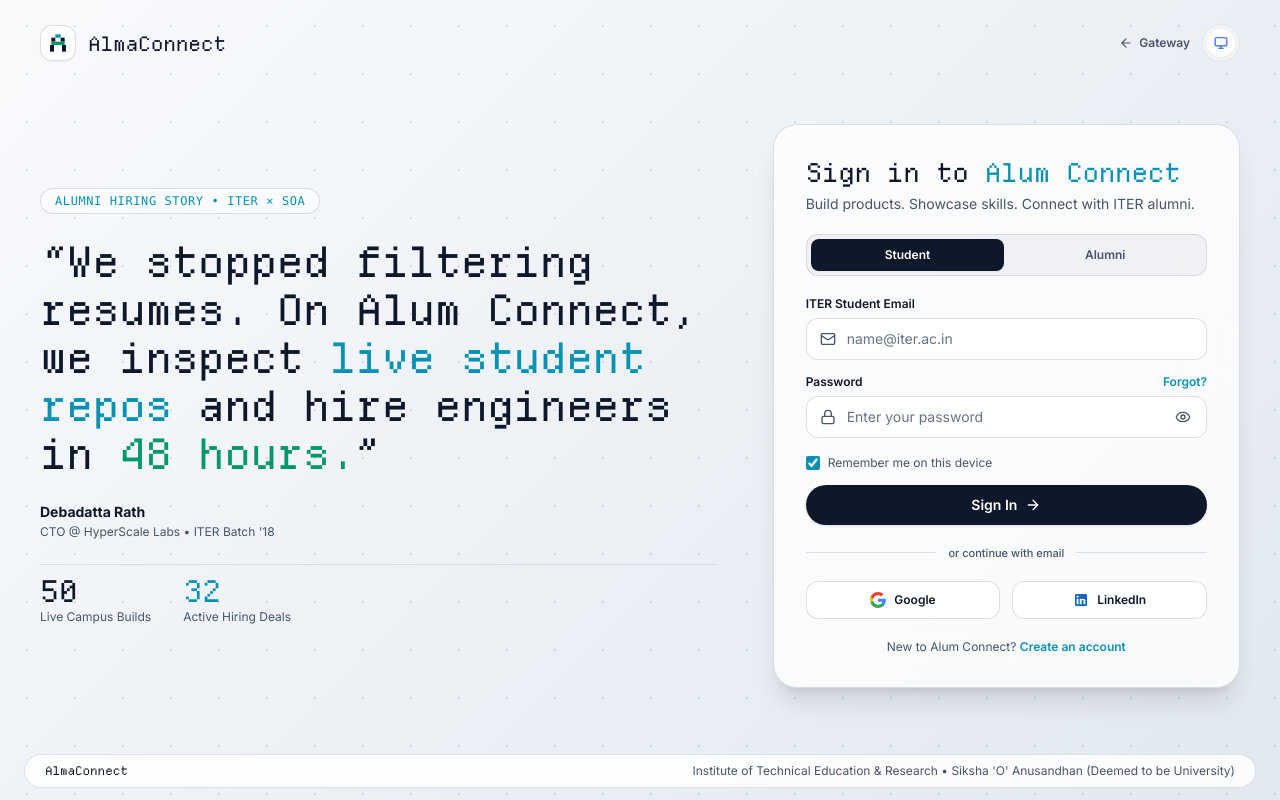
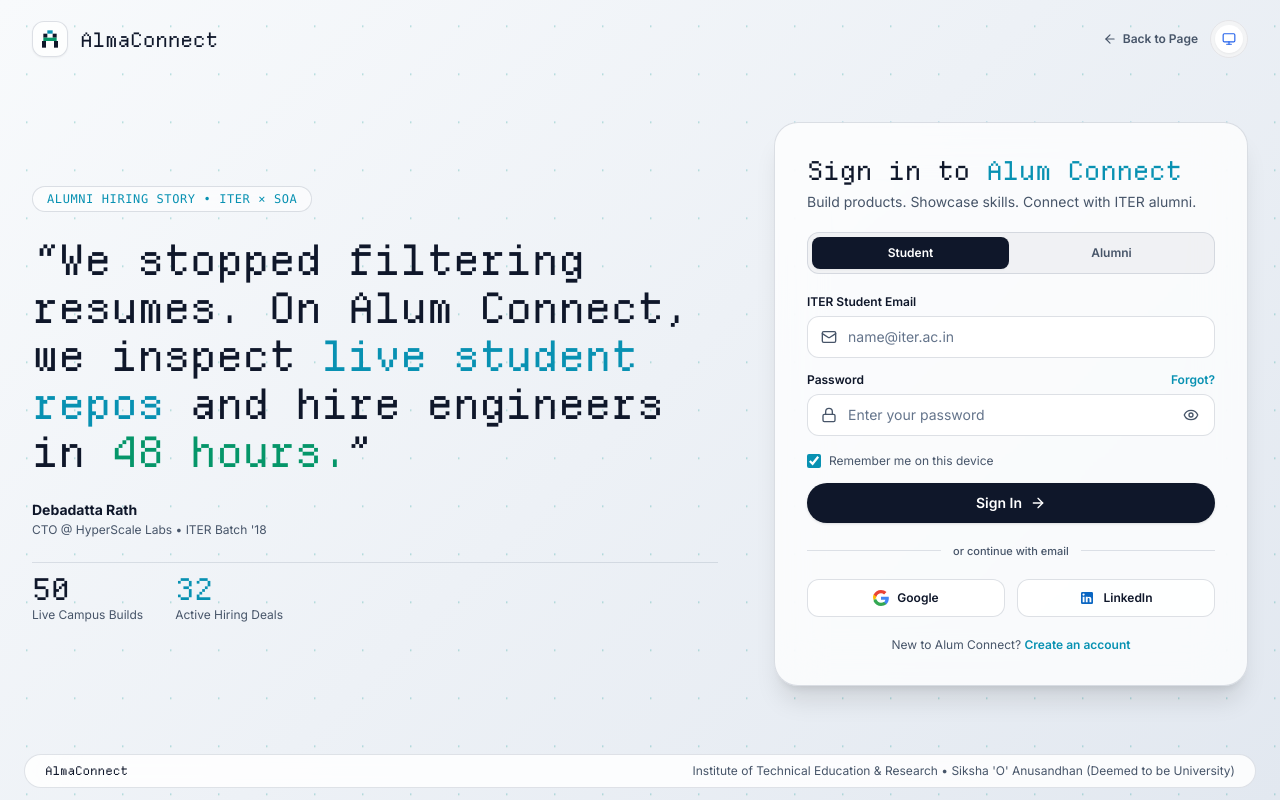
Before and after one commit to ragelabs-ssssd/Alum-Connect, a Next.js app: page /login in a window 1280 px wide. Built offline with nearby package versions, Linux system fonts and the light colour scheme.

Commit message:
fix: align /login header with page container and rename Gateway to Back to Page

```diff
--- a/src/app/login/page.tsx
+++ b/src/app/login/page.tsx
@@ -130,7 +130,7 @@ export default function LoginPage() {
       />
 
       {/* Top Navigation Bar */}
-      <header className="relative z-10 max-w-7xl w-full mx-auto px-6 sm:px-10 pt-6 flex items-center justify-between gap-4">
+      <header className="relative z-10 max-w-[1440px] w-full mx-auto px-4 sm:px-8 pt-5 flex items-center justify-between gap-4">
         <Link href="/" className="flex items-center gap-3 group">
           <div className="h-9 w-9 rounded-xl bg-white/75 dark:bg-white/[0.06] border border-[rgba(100,116,139,0.22)] dark:border-[rgba(226,232,240,0.18)] flex items-center justify-center p-1.5 shadow-xs backdrop-blur-md shrink-0">
             <AlumConnectLogo className="h-6 w-6" />
@@ -145,15 +145,15 @@ export default function LoginPage() {
             href="/"
             className="inline-flex items-center gap-1.5 text-xs font-semibold text-[#475569] dark:text-[#94A3B8] hover:text-[#0891B2] dark:hover:text-[#22D3EE] transition-colors"
           >
-            <ArrowLeft className="w-3.5 h-3.5" /> Gateway
+            <ArrowLeft className="w-3.5 h-3.5" /> Back to Page
           </Link>
           <ThemeToggle compact />
         </div>
       </header>
 
       {/* Main Layout: Option 2 (60% Left Open Canvas / 40% Right Glass Dock) + Option 5 Quote Content */}
-      <main className="relative z-10 flex-1 flex items-center justify-center px-6 sm:px-10 py-8">
-        <div className="max-w-7xl w-full grid grid-cols-1 lg:grid-cols-12 gap-10 lg:gap-14 items-center">
+      <main className="relative z-10 flex-1 flex items-center justify-center py-8">
+        <div className="max-w-[1440px] w-full mx-auto px-4 sm:px-8 grid grid-cols-1 lg:grid-cols-12 gap-10 lg:gap-14 items-center">
           {/* Left 60%: Option 5 Alumni Hiring Story Quote + Live Campus Metrics */}
           <div className="lg:col-span-7 space-y-6">
             <span className="inline-flex items-center gap-2 rounded-full border border-[rgba(100,116,139,0.22)] dark:border-[rgba(226,232,240,0.18)] bg-white/60 dark:bg-white/[0.05] backdrop-blur-md px-3.5 py-1 text-xs font-mono uppercase tracking-wider text-[#0891B2] dark:text-[#22D3EE]">
```
